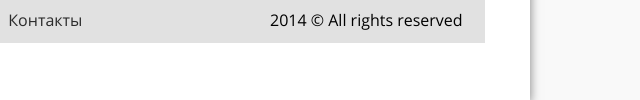
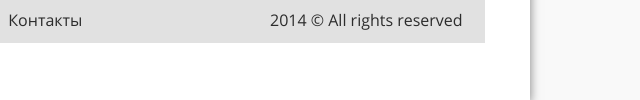
Before and after one commit to Olexandrgr/3_Hrushkevych_TechSkills, a plain HTML site: page index.html in a window 1280 px wide. Shown: the part 864-964 px from the top of the page, 640-1280 px from the left. Drawn offline with Linux system fonts and the light colour scheme.

Commit message:
Change author color

```diff
--- a/css/style.css
+++ b/css/style.css
@@ -159,103 +159,5 @@ p {
 
 .author {
   padding-left: 730px;
+  color: #2c2c2c;
 }
-
-
-/*
-.logo{
-  margin-left: 45px;
-}
-.menu-gorizontal ul{
-  background-color: #545454;
-  margin-left: 40px;
-  margin-right: 40px;
-}
-.menu-gorizontal li a:hover{
-  background-color: #464646;
-  border-left: 1px solid #838383;
-  border-right: 1px solid #838383;
-}
-.menu-gorizontal li{
-  display: table-cell;
-  padding-right: 30px;
-}
-
-.menu-gorizontal li a{
-  text-decoration: none;
-  color: white;
-  text-align: center;
-  display: block;
-  padding: 12px 30px;
-  text-shadow: 1px 0.5px 1px black;
-}
-.menu-vertical{
-  float: left;
-  margin-left: 40px;
-  margin-top: 40px;
-}
-.menu-vertical li{
-  list-style: none;
-  border: 1px solid #656363;
-  width: 220px;
-  margin: -1px;
-  padding-top: 10px;
-  padding-bottom: 10px;
-}
-.menu-vertical li a{
-  text-decoration: none;
-  color: #656363;
-  padding-left: 20px;
-  display: table-cell;
-}
-.menu-vertical li:hover{
-  background-color: #e2e2e2;
-}
-.menu-vertical li a:hover{
-  color: #2c2c2c;
-  padding-left: 30px;
-}
-.photo-box{
-  float: right;
-  width: 680px;
-  height: 400px;
-  border: 1px solid #656363;
-  margin-right: 40px;
-  margin-top: 40px;
-  overflow: hidden;
-  text-align: center;
-}
-.photo-box img{
-  width: 630px;
-}
-p{
-  width: 680px;
-  margin-top: 480px;
-  margin-left: 327px;
-  text-align: justify;
-  line-height: 1.5;
-}
-footer{
-  margin-top: 80px;
-  margin-left: 40px;
-  margin-right: 40px;
-}
-.nav li{
-  display: table-cell;
-  background-color: #e1e1e1;
-}
-.nav li a{
-  text-decoration: none;
-  color: black;
-  text-align: center;
-  display: block;
-  padding: 12px 30px;
-  background-color: #e1e1e1;
-}
-.nav li a:hover{
-  text-decoration: underline;
-}
-.nav .author{
-  padding-left: 230px;
-}
-*/
```
